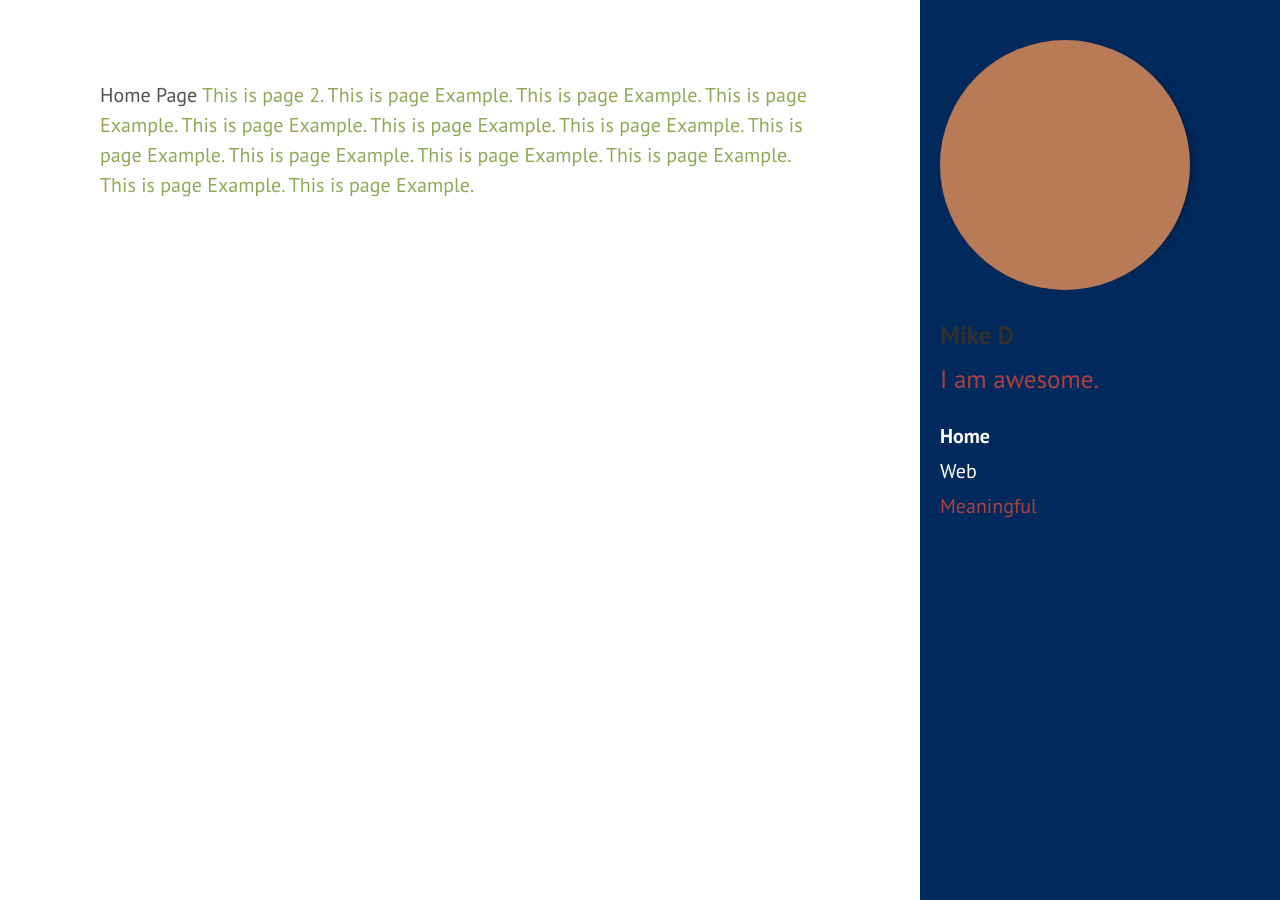
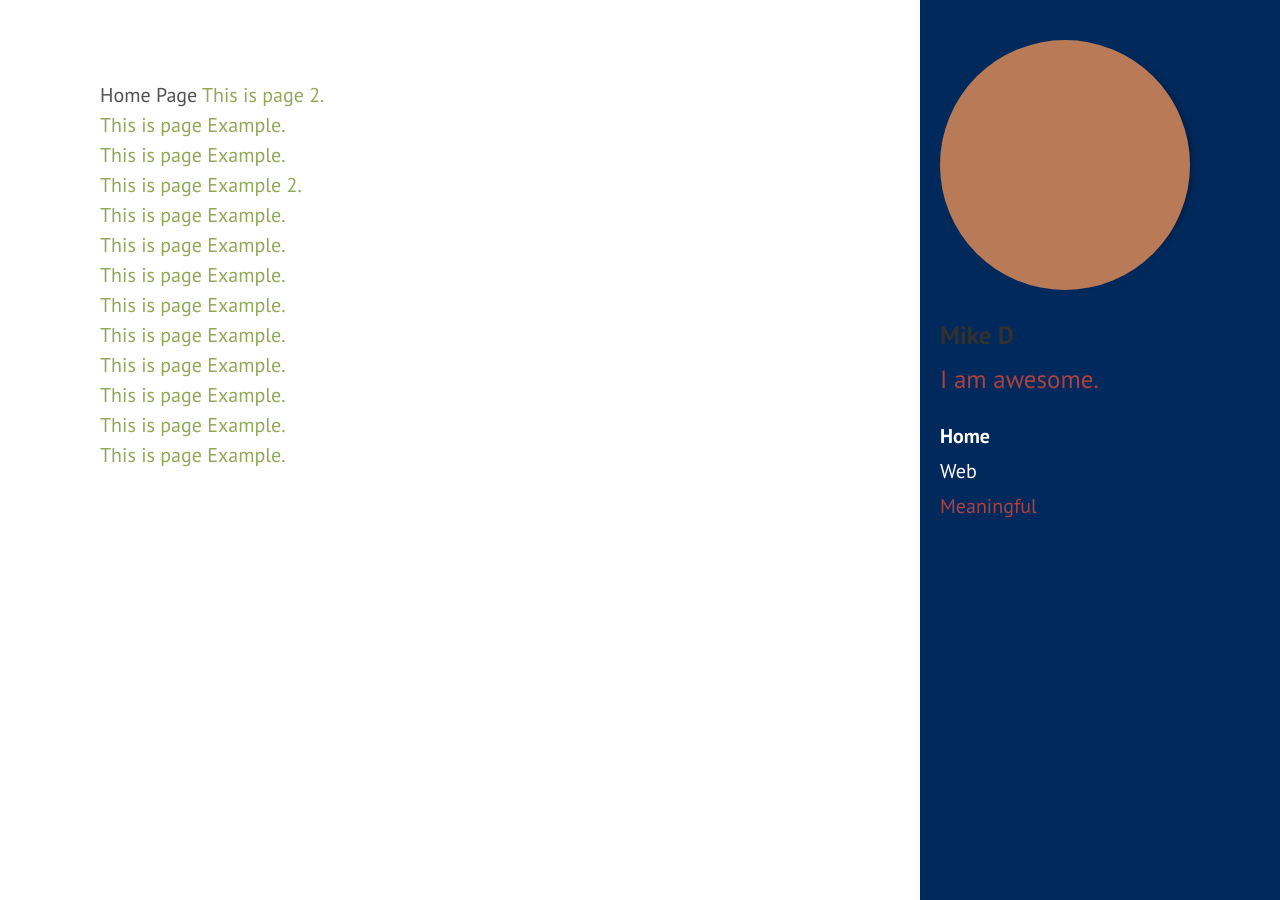
Before and after one commit to mike1d/mike1d.github.io, a Jekyll site: the page built from index.html, in a window 1280 px wide. Built offline with Jekyll 4.4.1, drawn with Linux system fonts in a browser that asks for light colours.

Commit message:
Update index.html

```diff
--- a/index.html
+++ b/index.html
@@ -5,17 +5,17 @@
 
 Home Page
 
-<a href="example-content">This is page 2.</a>
+<a href="example-content">This is page 2.</a><br>
 
-<a href="example">This is page Example.</a>
-<a href="/example">This is page Example.</a>
-<a href="example/">This is page Example.</a>
-<a href="/example/">This is page Example.</a>
-<a href="example.html">This is page Example.</a>
-<a href="/example.html">This is page Example.</a>
-<a href="example/index.html">This is page Example.</a>
-<a href="/example/index.html">This is page Example.</a>
-<a href="/example/index">This is page Example.</a>
-<a href="example/index">This is page Example.</a>
-<a href="/example/index/">This is page Example.</a>
+<a href="example">This is page Example.</a><br>
+<a href="/example">This is page Example.</a><br>
+<a href="example/">This is page Example 2.</a><br>
+<a href="/example/">This is page Example.</a><br>
+<a href="example.html">This is page Example.</a><br>
+<a href="/example.html">This is page Example.</a><br>
+<a href="example/index.html">This is page Example.</a><br>
+<a href="/example/index.html">This is page Example.</a><br>
+<a href="/example/index">This is page Example.</a><br>
+<a href="example/index">This is page Example.</a><br>
+<a href="/example/index/">This is page Example.</a><br>
 <a href="example/index/">This is page Example.</a>
```
